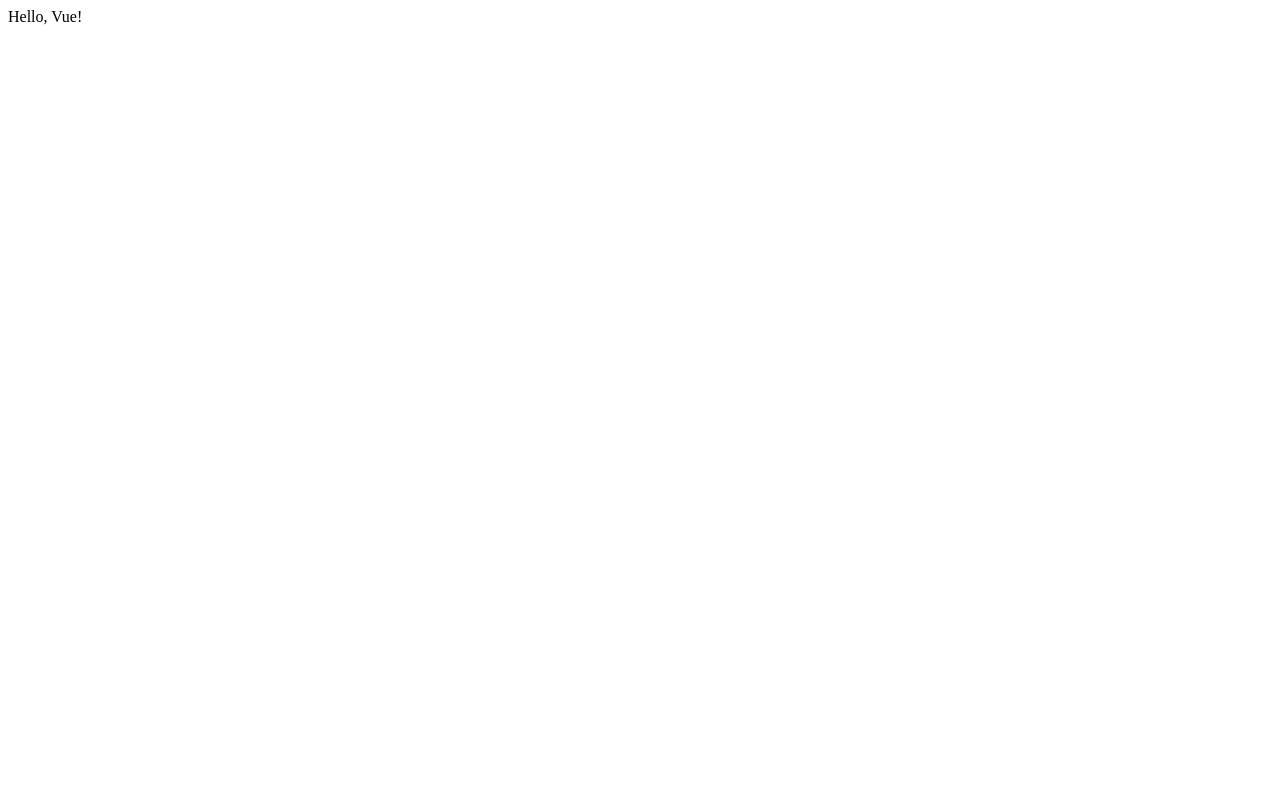
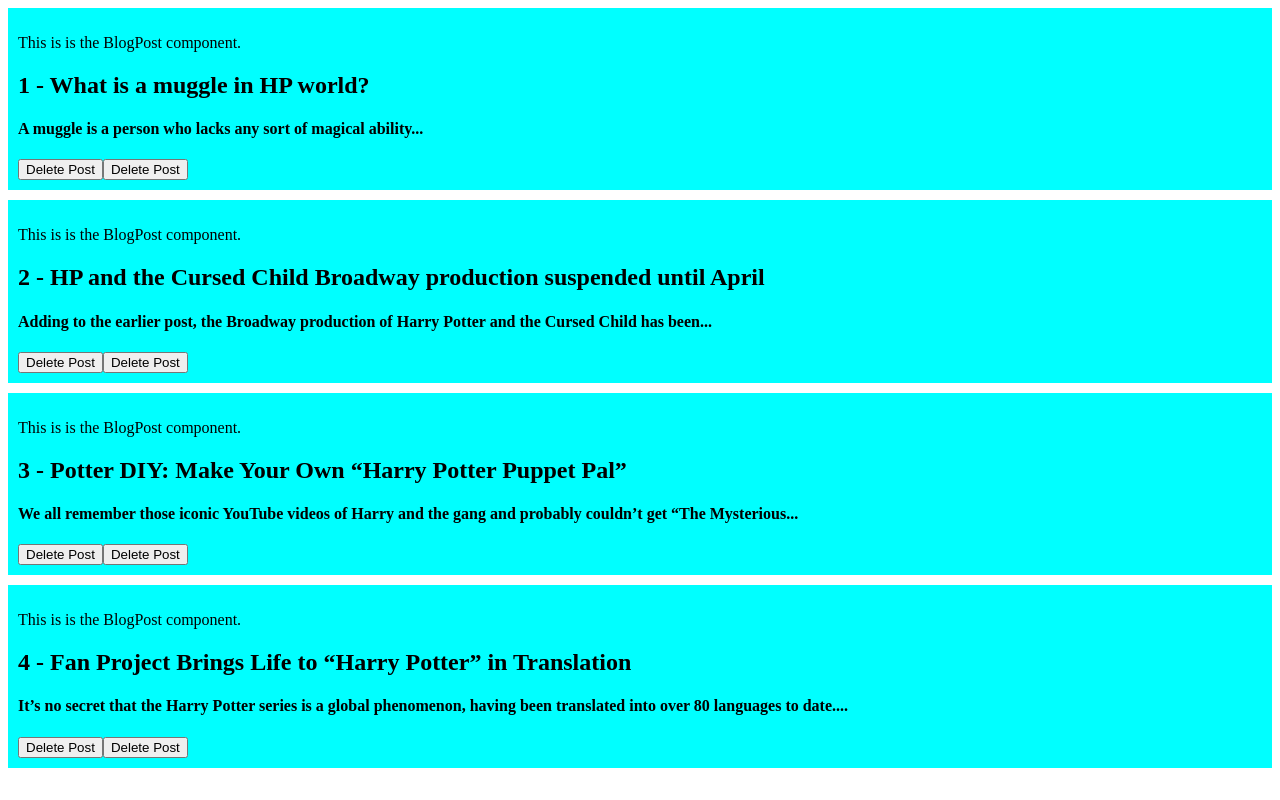
Before and after one commit to janemallinger/Vue-Js, a Vue app: page / in a window 1280 px wide. Built offline with nearby package versions, Linux system fonts and the light colour scheme.

Commit message:
Pass data to a parent component with custom events

```diff
--- a/src/App.vue
+++ b/src/App.vue
@@ -1,7 +1,48 @@
 <template>
-  <div>Hello, Vue!</div>
+  <BlogPost
+  v-for="post in posts"
+  :key="post.id"
+  v-bind="post"
+  @delete-blog-post="processDeletion"
+  ></BlogPost>
 </template>
 
-<script setup></script>
+<script setup>
+import {ref} from 'vue'
+import BlogPost from './BlogPost.vue';
 
-<style lang="scss" scoped></style>
+let posts = ref([
+  {
+    id: 1,
+    blogPostTitle: 'What is a muggle in HP world?',
+    blogPostContent:
+      'A muggle is a person who lacks any sort of magical ability...'
+  },
+  {
+    id: 2,
+    blogPostTitle:
+      'HP and the Cursed Child Broadway production suspended until April',
+    blogPostContent:
+      'Adding to the earlier post, the Broadway production of Harry Potter and the Cursed Child has been...'
+  },
+  {
+    id: 3,
+    blogPostTitle: 'Potter DIY: Make Your Own “Harry Potter Puppet Pal”',
+    blogPostContent:
+      'We all remember those iconic YouTube videos of Harry and the gang and probably couldn’t get “The Mysterious...'
+  },
+  {
+    id: 4,
+    blogPostTitle: 'Fan Project Brings Life to “Harry Potter” in Translation',
+    blogPostContent:
+      'It’s no secret that the Harry Potter series is a global phenomenon, having been translated into over 80 languages to date....'
+  }
+])
+
+function processDeletion(id) {
+  let index = posts.value.findIndex(item => item.id == id)
+  posts.value.splice(index, 1)
+}
+</script>
+
+<style scoped></style>
--- /dev/null
+++ b/src/BlogPost.vue
@@ -0,0 +1,37 @@
+<template>
+    <div class="blog-post">
+        <p>
+            {{ message }}
+        </p>
+
+        <h2>{{ id }} - {{ blogPostTitle }}</h2>
+        <h4>{{ blogPostContent }}</h4>
+        <button @click="$emit('delete-blog-post', id)">Delete Post</button>
+        <button @click="emitDeletePostEvent(id)">Delete Post</button>
+    </div>
+</template>
+
+<script setup>
+import {ref} from 'vue'
+
+let message = ref('This is is the BlogPost component.')
+
+defineProps(['id','blogPostTitle','blogPostContent'])
+
+ const emit = defineEmits(['delete-blog-post'])
+
+function emitDeletePostEvent(id) {
+    emit('delete-blog-post', id)
+}
+
+</script>
+
+<style scoped>
+
+.blog-post{
+    background-color: aqua;
+    padding: 10px;
+    margin-bottom: 10px;
+}
+
+</style>
```
